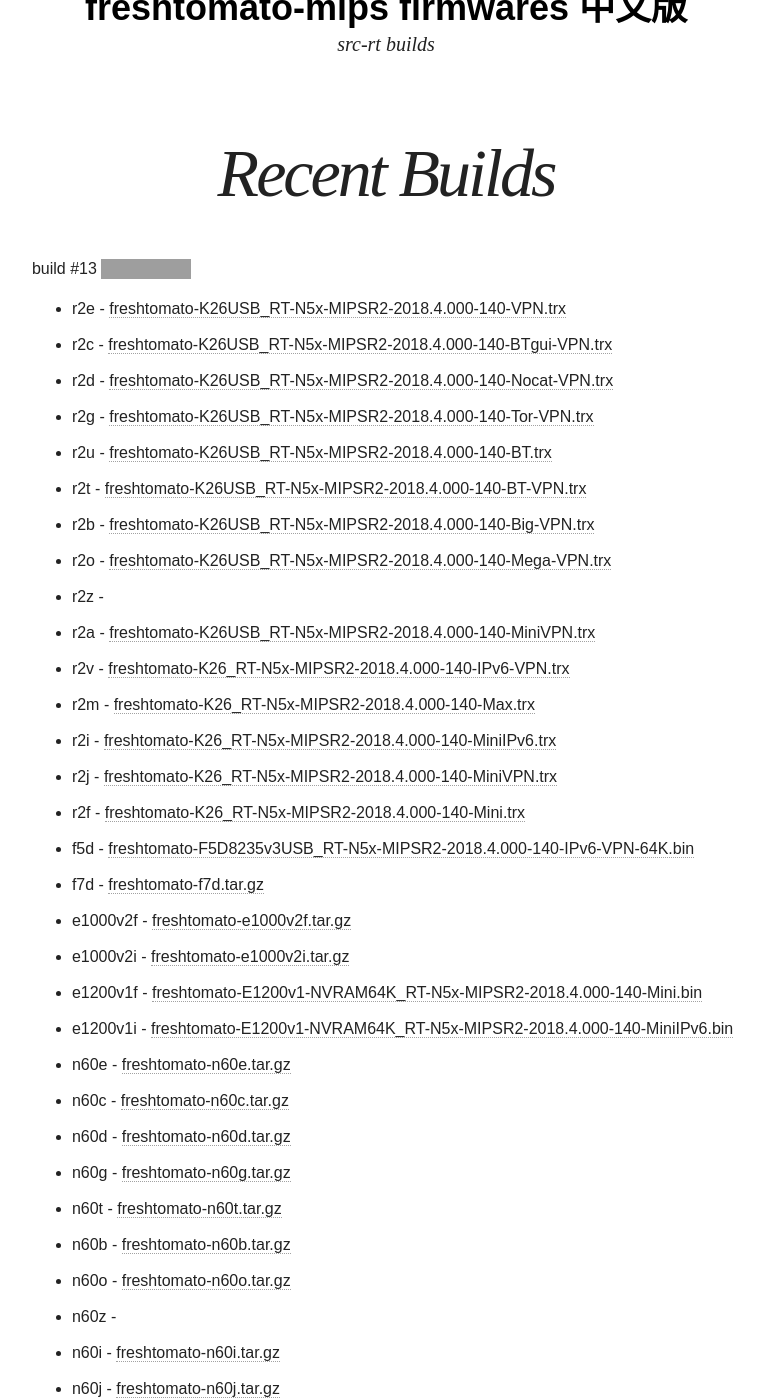
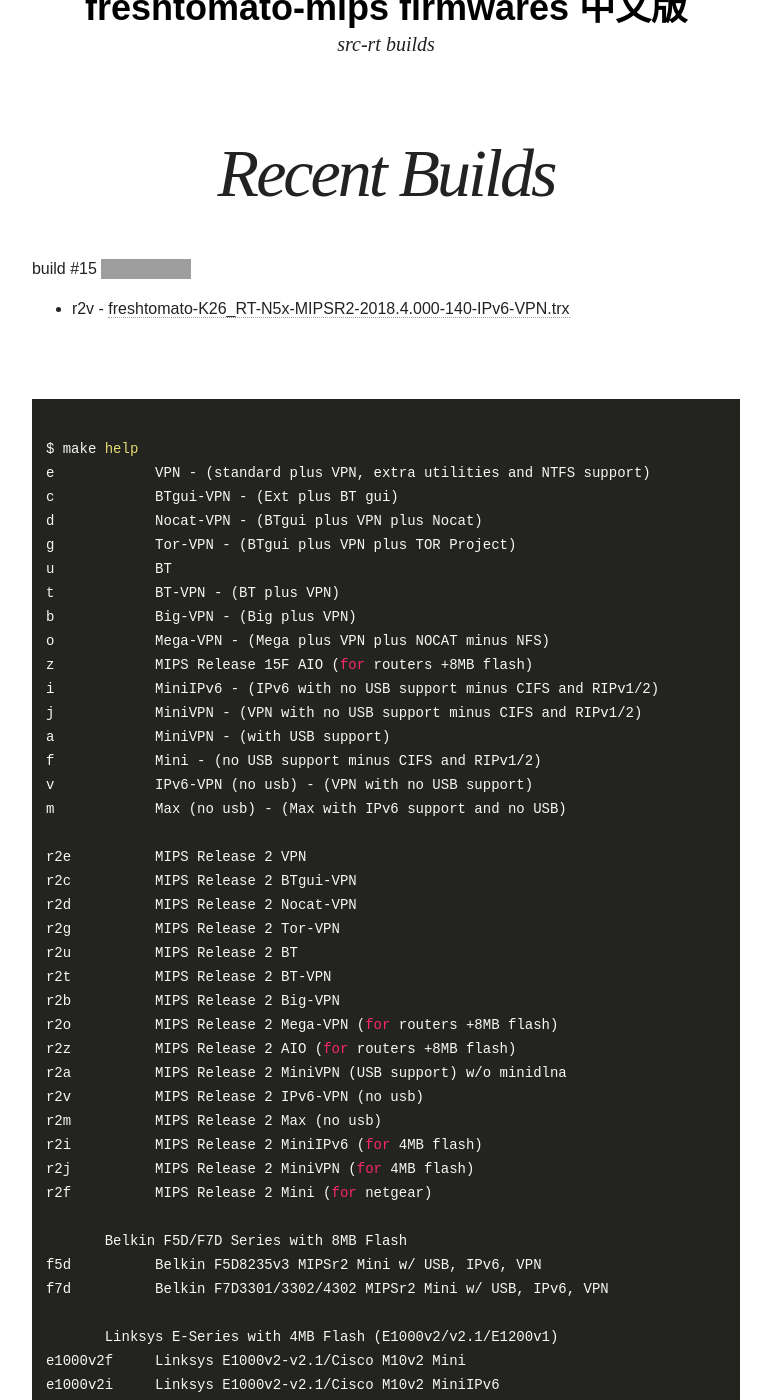
Before and after one commit to oglopss/freshtomato-mips-ci-jekyll, a Jekyll site: the page built from index.html, in a window 1280 px wide and 1400 px high, scrolled down 339 px. Shown: the whole window, without its empty margins (254-1025 px from the left). Built offline with Jekyll 4.4.1, drawn with Linux system fonts in a browser that asks for light colours; nearby versions of some CDN libraries; some of the changed text lies outside the part shown; grey boxes are pictures that could not be loaded.

Commit message:
Travis build 15 r2v pushed to gh-pages

```diff
--- a/_data/ss.yml
+++ b/_data/ss.yml
@@ -1,39 +1,3 @@
-build: 13
+build: 15
 files:
-  - 0001 r2e freshtomato-K26USB_RT-N5x-MIPSR2-2018.4.000-140-VPN.trx
-  - 0003 r2d freshtomato-K26USB_RT-N5x-MIPSR2-2018.4.000-140-Nocat-VPN.trx
-  - 0002 r2c freshtomato-K26USB_RT-N5x-MIPSR2-2018.4.000-140-BTgui-VPN.trx
-  - 0005 r2u freshtomato-K26USB_RT-N5x-MIPSR2-2018.4.000-140-BT.trx
-  - 0004 r2g freshtomato-K26USB_RT-N5x-MIPSR2-2018.4.000-140-Tor-VPN.trx
-  - 0010 r2a freshtomato-K26USB_RT-N5x-MIPSR2-2018.4.000-140-MiniVPN.trx
-  - 0006 r2t freshtomato-K26USB_RT-N5x-MIPSR2-2018.4.000-140-BT-VPN.trx
-  - 0007 r2b freshtomato-K26USB_RT-N5x-MIPSR2-2018.4.000-140-Big-VPN.trx
-  - 0009 r2z
-  - 0008 r2o freshtomato-K26USB_RT-N5x-MIPSR2-2018.4.000-140-Mega-VPN.trx
-  - 0011 r2v freshtomato-K26_RT-N5x-MIPSR2-2018.4.000-140-IPv6-VPN.trx
-  - 0013 r2i freshtomato-K26_RT-N5x-MIPSR2-2018.4.000-140-MiniIPv6.trx
-  - 0014 r2j freshtomato-K26_RT-N5x-MIPSR2-2018.4.000-140-MiniVPN.trx
-  - 0012 r2m freshtomato-K26_RT-N5x-MIPSR2-2018.4.000-140-Max.trx
-  - 0015 r2f freshtomato-K26_RT-N5x-MIPSR2-2018.4.000-140-Mini.trx
-  - 0018 e1000v2f freshtomato-e1000v2f.tar.gz
-  - 0020 e1200v1f freshtomato-E1200v1-NVRAM64K_RT-N5x-MIPSR2-2018.4.000-140-Mini.bin
-  - 0019 e1000v2i freshtomato-e1000v2i.tar.gz
-  - 0017 f7d freshtomato-f7d.tar.gz
-  - 0016 f5d freshtomato-F5D8235v3USB_RT-N5x-MIPSR2-2018.4.000-140-IPv6-VPN-64K.bin
-  - 0021 e1200v1i freshtomato-E1200v1-NVRAM64K_RT-N5x-MIPSR2-2018.4.000-140-MiniIPv6.bin
-  - 0022 n60e freshtomato-n60e.tar.gz
-  - 0023 n60c freshtomato-n60c.tar.gz
-  - 0024 n60d freshtomato-n60d.tar.gz
-  - 0025 n60g freshtomato-n60g.tar.gz
-  - 0026 n60t freshtomato-n60t.tar.gz
-  - 0030 n60i freshtomato-n60i.tar.gz
-  - 0027 n60b freshtomato-n60b.tar.gz
-  - 0031 n60j freshtomato-n60j.tar.gz
-  - 0029 n60z
-  - 0028 n60o freshtomato-n60o.tar.gz
-  - 0032 n60v freshtomato-n60v.tar.gz
-  - 0033 n60m freshtomato-n60m.tar.gz
-  - 0034 n64e freshtomato-n64e.tar.gz
-  - 0035 n64c freshtomato-n64c.tar.gz
-  - 0036 n64d freshtomato-n64d.tar.gz
-  - 0037 n64g freshtomato-n64g.tar.gz
+  - 0005 r2v freshtomato-K26_RT-N5x-MIPSR2-2018.4.000-140-IPv6-VPN.trx
```
